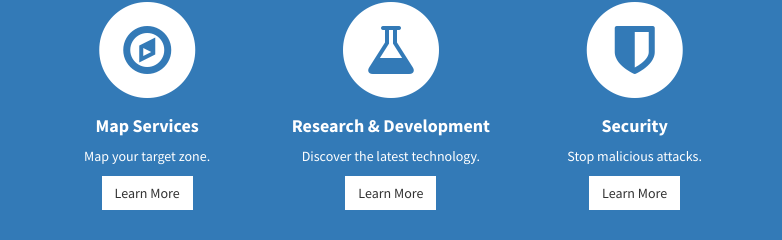
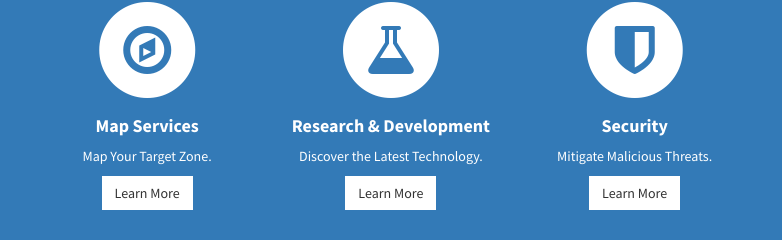
Before and after one commit to blairg23/intelligentechnology-frontend, a plain HTML site: page index.html in a window 1280 px wide. Shown: the part 1162-1402 px from the top of the page, 371-1153 px from the left. Drawn offline with Linux system fonts and the light colour scheme.

Commit message:
updated landing page

```diff
--- a/index.html
+++ b/index.html
@@ -113,7 +113,7 @@
                                 <h4>
                                     <strong>Map Services</strong>
                                 </h4>
-                                <p>Map your target zone.</p>
+                                <p>Map Your Target Zone.</p>
                                 <a href="#" class="btn btn-light">Learn More</a>
                             </div>
                         </div>
@@ -126,7 +126,7 @@
                                 <h4>
                                     <strong>Research &amp; Development</strong>
                                 </h4>
-                                <p>Discover the latest technology.</p>
+                                <p>Discover the Latest Technology.</p>
                                 <a href="#" class="btn btn-light">Learn More</a>
                             </div>
                         </div>
@@ -139,7 +139,7 @@
                                 <h4>
                                     <strong>Security</strong>
                                 </h4>
-                                <p>Stop malicious attacks.</p>
+                                <p>Mitigate Malicious Threats.</p>
                                 <a href="#" class="btn btn-light">Learn More</a>
                             </div>
                         </div>
@@ -257,7 +257,7 @@
                         </li>
                     </ul>
                     <hr class="small">
-                    <p class="text-muted">Copyright &copy; Your Website 2014</p>
+                    <p class="text-muted">Copyright &copy; <script>document.write(new Date().getFullYear())</script> IntelligenTechnology, LLC.</p>
                 </div>
             </div>
         </div>
```
